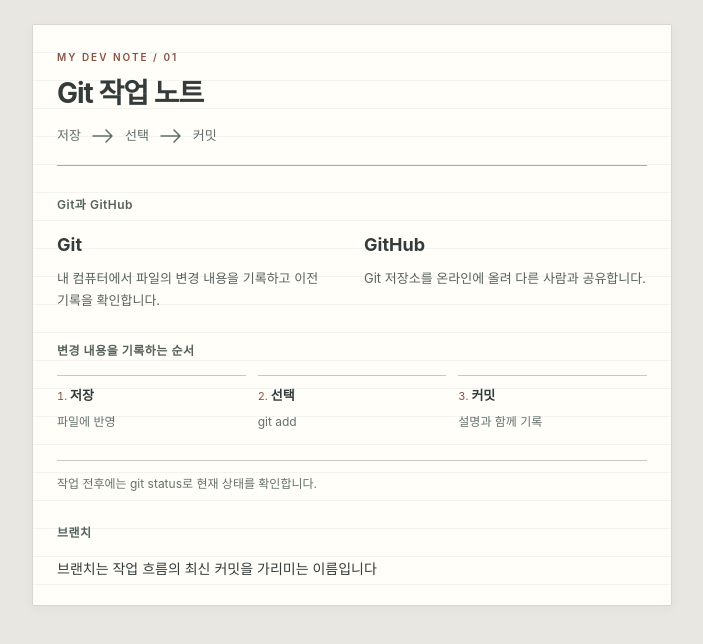
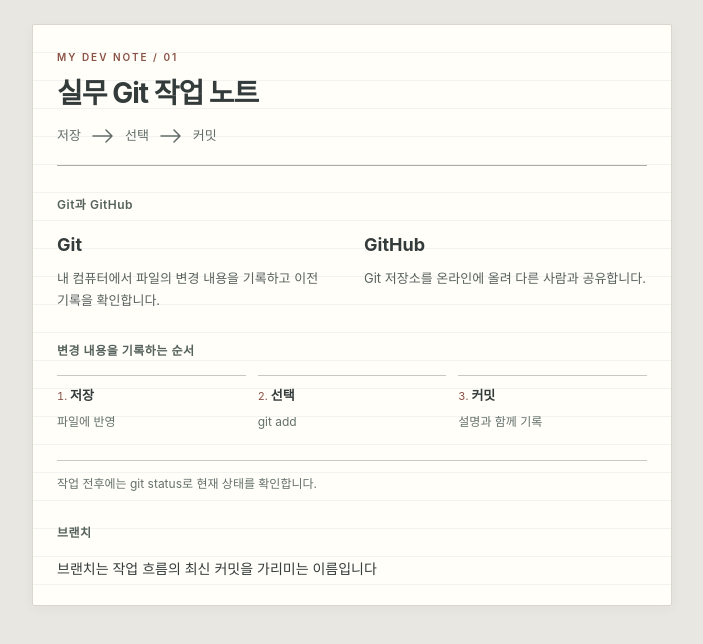
Before and after one commit to masca1705-prog/git-handbook, a plain HTML site: page git-notes.html in a window 1280 px wide. Shown: the whole page, without its empty margins (288-991 px from the left). Drawn offline with Linux system fonts and the light colour scheme.

Commit message:
실무 노트 제목 변경

```diff
--- a/git-notes.html
+++ b/git-notes.html
@@ -11,7 +11,7 @@
       <header>
         <p class="label">MY DEV NOTE / 01</p>
 
-        <h1>Git 작업 노트</h1>
+        <h1>실무 Git 작업 노트</h1>
         <p
           class="note-sequence"
           aria-label="저장, 선택, 커밋 순서로 변경 내용을 기록합니다."
```
